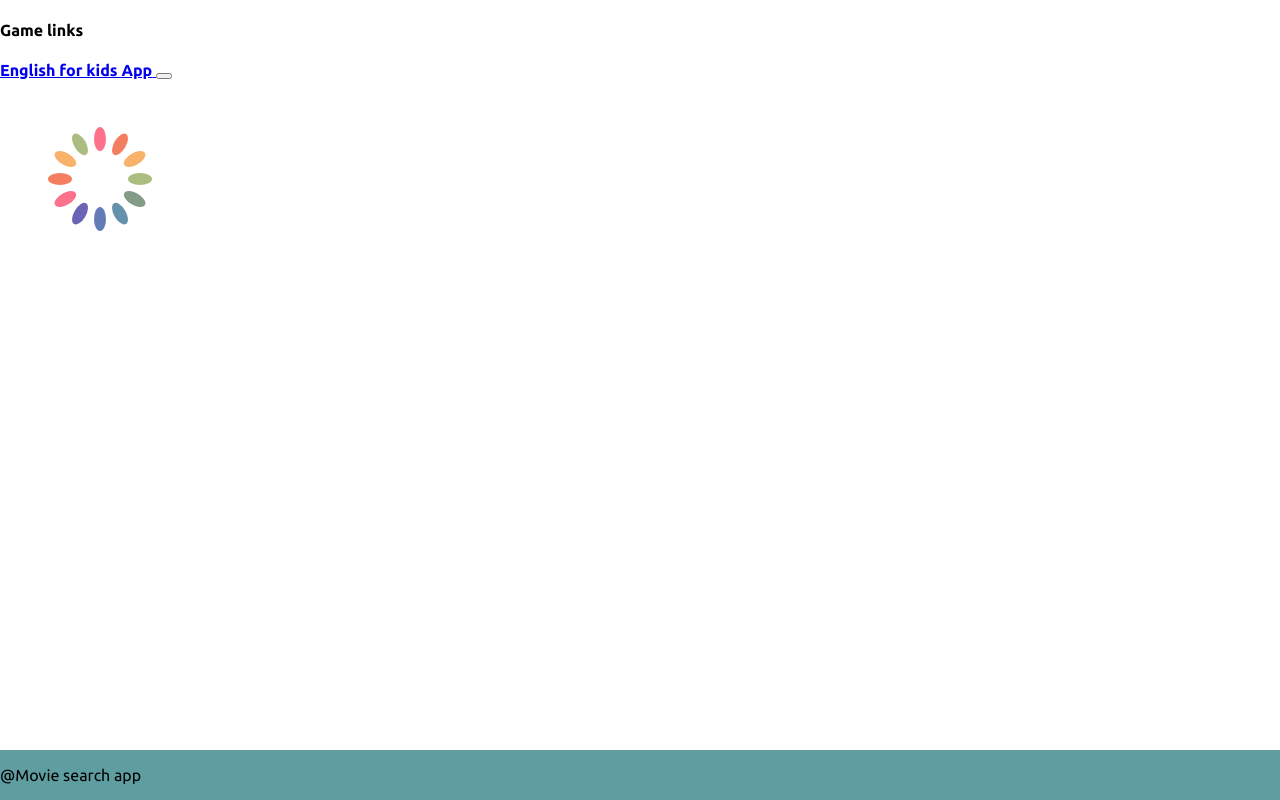
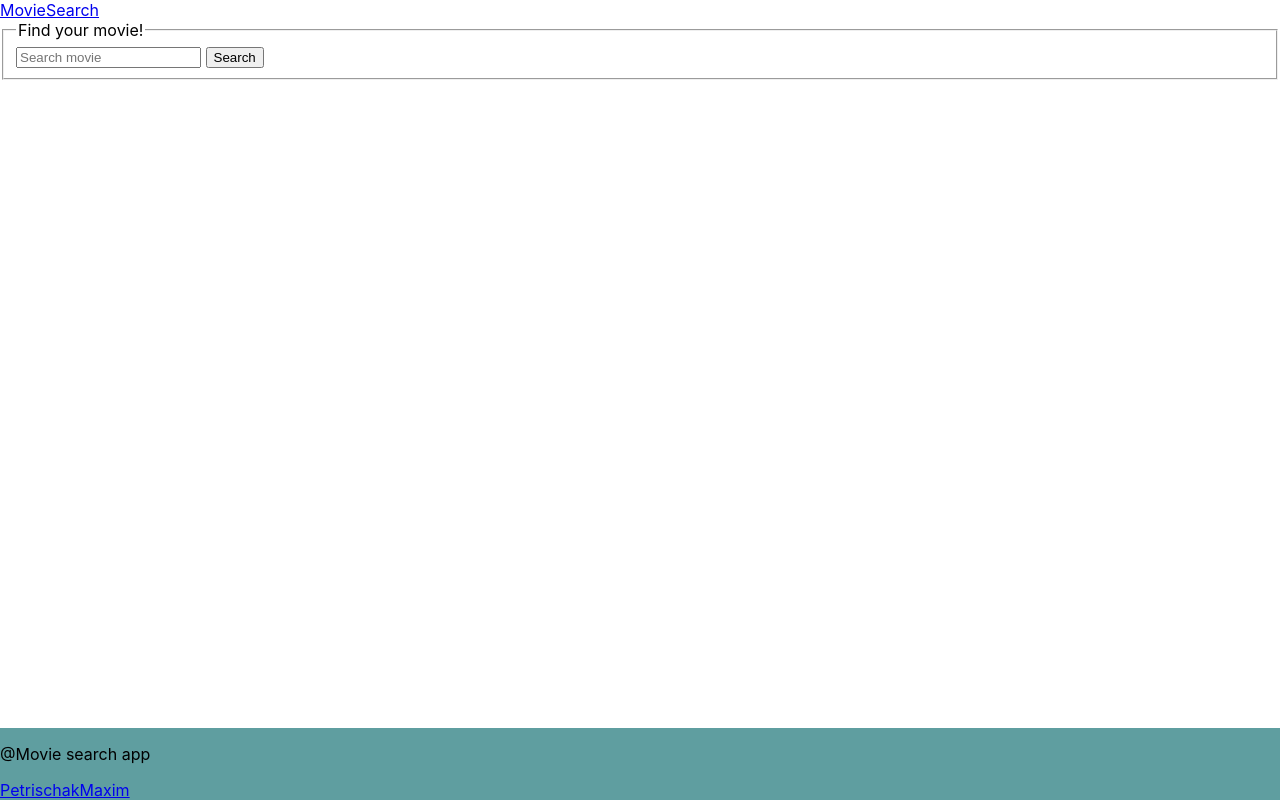
Before and after one commit to PetrischakMaxim/movie-search-app-js, a website built with webpack: page dist/index.html in a window 1280 px wide. Built offline with nearby package versions, Linux system fonts and the light colour scheme.

Commit message:
feat: create simple HTML markup

```diff
--- a/dist/index.html
+++ b/dist/index.html
@@ -6,87 +6,55 @@
     <meta name="viewport" content="width=device-width, initial-scale=1.0">
     <title>Movie search app</title>
     <!-- Font -->
-    <link href="https://fonts.googleapis.com/css2?family=Ubuntu:wght@400;700&display=swap" rel="stylesheet">
+    <link href="https://fonts.googleapis.com/css2?family=Roboto:ital,wght@0,400;0,500;1,100&display=swap"
+        rel="stylesheet">
     <!-- Main styles -->
-
     <link rel="stylesheet" href="./css/style.css">
 </head>
 
 <body class="app">
 
     <div class="app__wrapper">
+        <!-- Header -->
         <header class="app__header">
-            <div class="collapse bg-primary" id="navbarHeader">
-                <div class="container">
-                    <div class="row">
-                        <div id="nav" class="col-12">
-                            <h4 class="text-white">Game links</h4>
-
-                        </div>
-                    </div>
-                </div>
-            </div>
-            <div class="navbar navbar-dark bg-primary shadow-sm">
-                <div class="container d-flex justify-content-between">
-                    <a href="#" class="navbar-brand d-flex align-items-center">
-                        <strong>English for kids App</strong>
-                    </a>
-                    <button class="navbar-toggler text-white" type="button" data-toggle="collapse"
-                        data-target="#navbarHeader" aria-controls="navbarHeader" aria-expanded="false"
-                        aria-label="Toggle navigation">
-                        <span class="navbar-toggler-icon"></span>
-                    </button>
-                </div>
+            <div class="container">
+                <a href="#" class="logo">
+                    MovieSearch
+                </a>
             </div>
         </header>
-        <main class="app__main bg-light">
-            <div class="cards-list">
-                <div class="container">
-                    <div id="root" class="row justify-content-center align-content-start">
-
-                    </div>
-                    <div class="loader">
-                        <img src="./img/spinner.svg" alt="">
-                    </div>
-                </div>
+        <!-- End Header -->
+        <!-- Main -->
+        <main class="app__main">
+            <div class="container">
+                <form action="#" class="search-form">
+                    <fieldset class="search-form__fieldset">
+                        <legend class="search-form__title">
+                            Find your movie!
+                        </legend>
+                        <label for="search-field">
+                            <input id="search-field" type="search" class="serach-form__field" placeholder="Search movie"
+                                required>
+                        </label>
+                        <button id="submit-btn" class="search-form__submit-btn" type="submit">Search</button>
+                    </fieldset>
+                </form>
             </div>
         </main>
     </div>
-
-    <footer class=" app__footer bg-info text-light p-2">
+    <!-- End Main -->
+    <!-- Footer -->
+    <footer class=" app__footer">
         <div class="container">
-            <p class="text-center  m-0">
+            <p class="copyright">
                 @Movie search app
             </p>
+            <a href="https://github.com/PetrischakMaxim" target="_blank" class="author"
+                title="PetrischakMaxim">PetrischakMaxim</a>
         </div>
     </footer>
-    <template id="card-template">
-        <div class="mb-1 col-12 col-sm-6 col-md-4 col-lg-3" data-template="card">
-            <div class="card card--item m-1">
-                <figure class="card__wrapper">
-                    <img class="card__image img-fluid" src="#" alt="">
-                    <figcaption class=" card__text text-light">
-                        <p class="card__name card__name--eng" data-lang="eng"></p>
-                        <p class="card__name card__name--rus" data-lang="rus"></p>
-                    </figcaption>
-                </figure>
-                <button class="card__toggler"></button>
-                <audio preload="metadata" src="#"></audio>
-            </div>
-        </div>
-    </template>
-    <template id="card-category-template">
-        <div class="category mb-1 col-12 col-sm-6 col-md-4 col-lg-3" data-template="category">
-            <div class="card card--category  m-1">
-                <figure class="card__wrapper">
-                    <img class="card__image img-fluid" src="#" alt="">
-                    <figcaption class=" card__text text-light">
-                        <p class="card__name"></p>
-                    </figcaption>
-                </figure>
-            </div>
-        </div>
-    </template>
+    <!-- End Footer -->
+    <!-- JavaScript -->
     <script src="./js/bundle.js"></script>
 </body>
 
```
